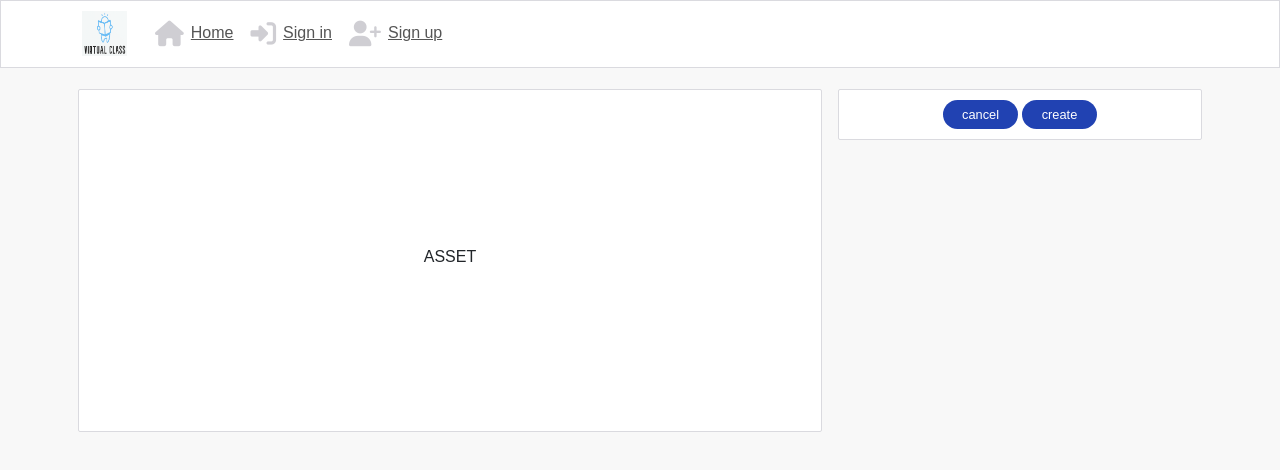
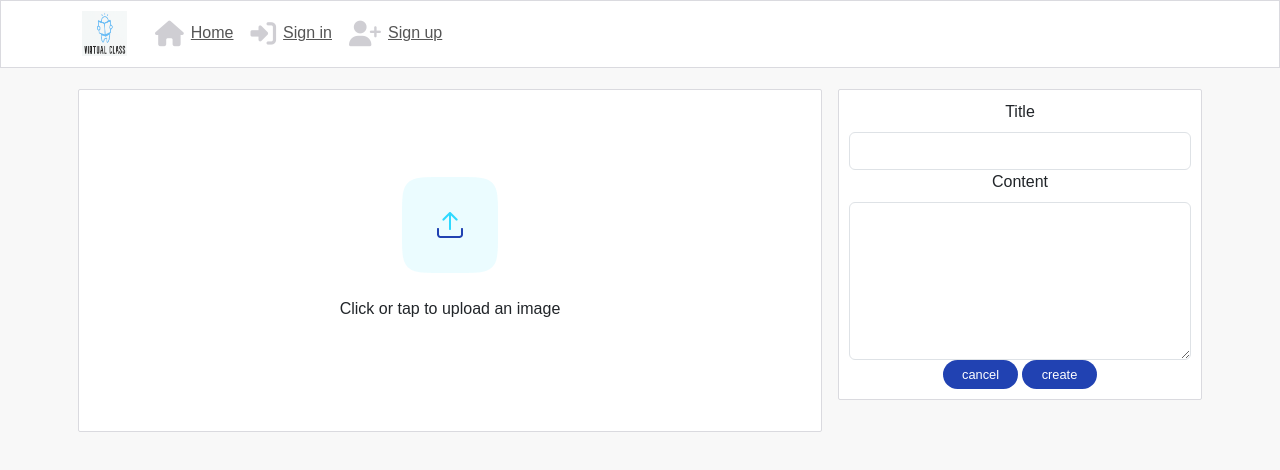
Before and after one commit to robinoldman/virtualclass, a React (Create React App) app: page /posts/create in a window 1280 px wide. Shown: the top 470 px of the page. Built offline with nearby package versions, Linux system fonts and the light colour scheme; no server answers.

Commit message:
add ability to add images name and title to post

```diff
--- /dev/null
+++ b/src/components/Assets.js
@@ -0,0 +1,15 @@
+import React from "react";
+import { Spinner } from "react-bootstrap";
+import styles from "../styles/Asset.module.css";
+
+const Asset = ({ spinner, src, message }) => {
+  return (
+    <div className={`${styles.Asset} p-4`}>
+      {spinner && <Spinner animation="border" />}
+      {src && <img src={src} alt={message} />}
+      {message && <p className="mt-4">{message}</p>}
+    </div>
+  );
+};
+
+export default Asset;
--- a/src/pages/posts/PostCreateForm.js
+++ b/src/pages/posts/PostCreateForm.js
@@ -11,6 +11,8 @@ import Upload from "../../assets/upload.png";
 import styles from "../../styles/PostCreateEditForm.module.css";
 import appStyles from "../../App.module.css";
 import btnStyles from "../../styles/Button.module.css";
+import Asset from "../../components/Assets";
+import { Image } from "react-bootstrap";
 
 
 
@@ -18,10 +20,59 @@ function PostCreateForm() {
 
   const [errors, setErrors] = useState({});
 
+  const [postData, setPostData] = useState({
+    title: "",
+    image: "",
+    content: "",
+  });
+  const { title, content, image } = postData;
+
+  const handleChange = (event) => {
+    setPostData({
+      ...postData,
+      [event.target.name]: event.target.value,
+    });
+  };
+
+  const handleChangeImage = (event) => {
+    if (event.target.files.length) {
+      URL.revokeObjectURL(image);
+      setPostData({
+        ...postData,
+        image: URL.createObjectURL(event.target.files[0]),
+      });
+    }
+  };
+
+
+
 
   const textFields = (
-    <div className="text-center">
-      {/* Add your form fields here */}
+      <div className="text-center">
+          <Form.Group className="text-center">
+
+              <Form.Label>
+                Title
+              </Form.Label>
+              <Form.Control
+              type="text"
+              name="title"
+              value={title}
+              onChange={handleChange} />
+          </Form.Group>
+
+          <Form.Group className="text-center">
+
+              <Form.Label>
+                Content
+              </Form.Label>
+              <Form.Control
+              rows={6}
+              as='textarea'
+              type="text"
+              value={content}
+              onChange={handleChange}/>
+          </Form.Group>
 
 
 
@@ -37,6 +88,7 @@ function PostCreateForm() {
     </div>
   );
 
+
   return (
     <Form>
       <Row>
@@ -45,14 +97,37 @@ function PostCreateForm() {
             className={`${appStyles.Content} ${styles.Container} d-flex flex-column justify-content-center`}
           >
             <Form.Group className="text-center">
-
+              {image ? (
+                <>
+                  <figure>
+                    <Image className={appStyles.Image} src={image} rounded />
+                  </figure>
+                  <div>
+                    <Form.Label
+                      className={`${btnStyles.Button} ${btnStyles.Blue} btn`}
+                      htmlFor="image-upload"
+                    >
+                      Change the image
+                    </Form.Label>
+                  </div>
+                </>
+              ) : (
                 <Form.Label
                   className="d-flex justify-content-center"
                   htmlFor="image-upload"
                 >
-                  ASSET
+                  <Asset
+                    src={Upload}
+                    message="Click or tap to upload an image"
+                  />
                 </Form.Label>
+              )}
 
+              <Form.File
+                id="image-upload"
+                accept="image/*"
+                onChange={handleChangeImage}
+              />
             </Form.Group>
             <div className="d-md-none">{textFields}</div>
           </Container>
```
